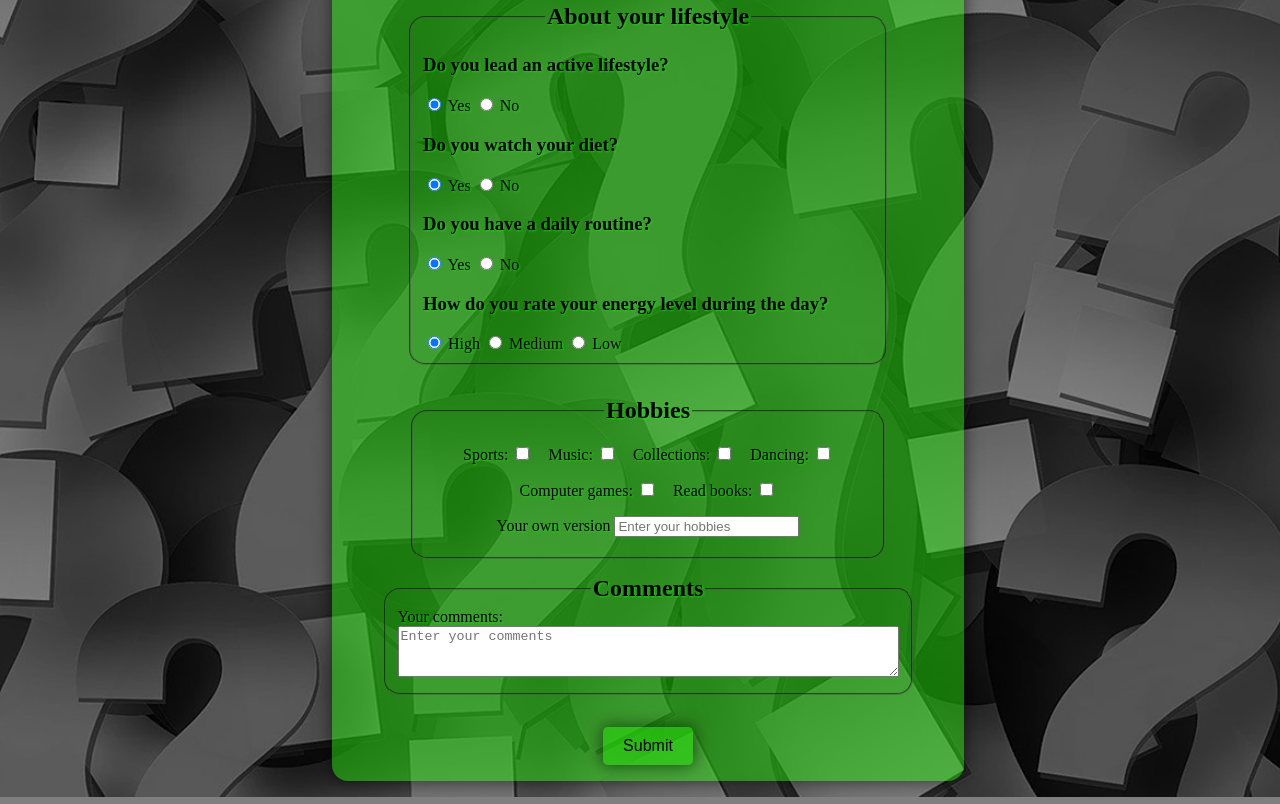
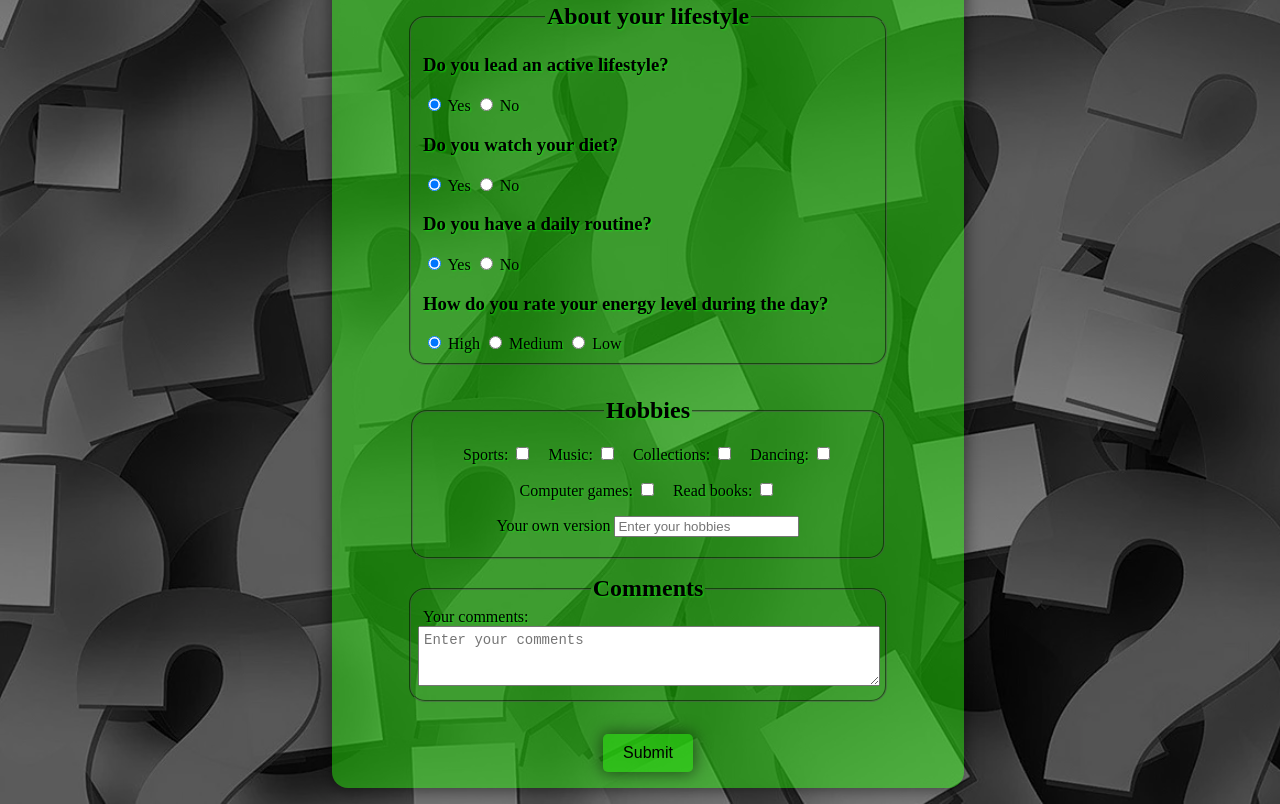
Before and after one commit to IAsikI/SurveyForm, a plain HTML site: page index.html in a window 1280 px wide. Shown: the part 423-1227 px from the top of the page. Drawn offline with Linux system fonts and the light colour scheme.

Commit message:
Изменения 2

```diff
--- a/index.html
+++ b/index.html
@@ -217,7 +217,7 @@
             id="comments"
             name="comments"
             rows="3"
-            cols="60"
+            cols="40"
             placeholder="Enter your comments"
           ></textarea>
         </label>
--- a/styles.css
+++ b/styles.css
@@ -7,9 +7,6 @@
 .personal-info input::no('age') {
   width: 250px;
   margin: 0 auto;
-}
-
-.lifestyle-info {
 }
 
 .hobbies-info {
@@ -91,6 +88,18 @@ body {
   justify-content: center; /* Горизонтальное центрирование */
   align-items: center;
 }
-.comments {
-  height: 100px;
+label .comments {
+  text-align: center;
+  display: flex;
+  flex-direction: column; /* Расположить элементы вертикально */
+  font-size: 18px; /* Размер текста */
+  gap: 0.3rem; /* Отступ между текстом и полем ввода */
 }
+
+textarea {
+  width: 100%; /* Растянуть текстовое поле по ширине */
+  font-size: 14px; /* Размер текста в текстовом поле */
+  padding: 5px; /* Внутренние отступы */
+  resize: vertical; /* Ограничить изменение размера только по высоте */
+  margin: 0 -5px;
+}
```
Also changed, not shown: index_ru.html (+1 -1 lines).
